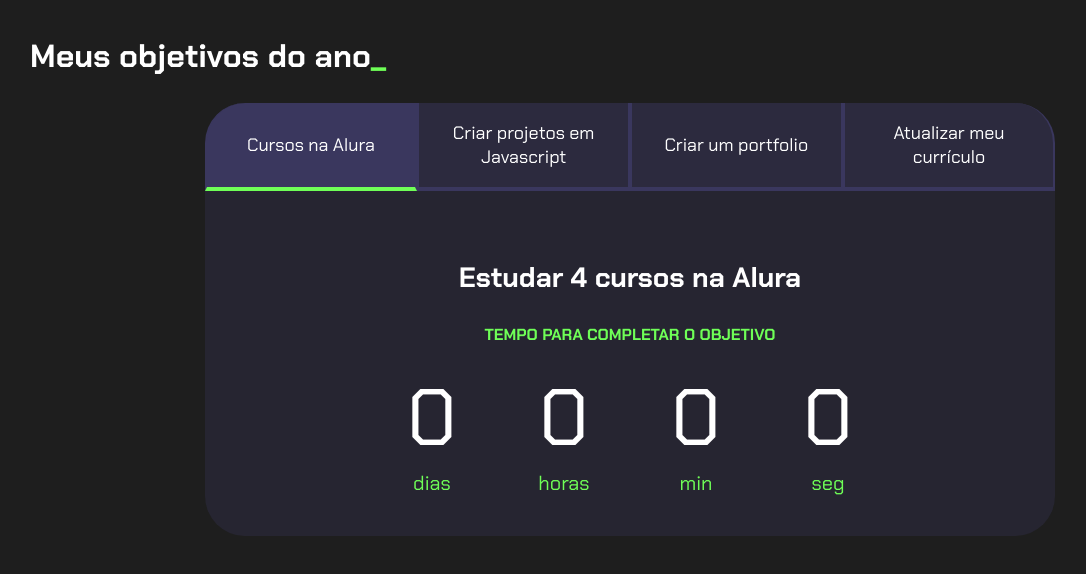
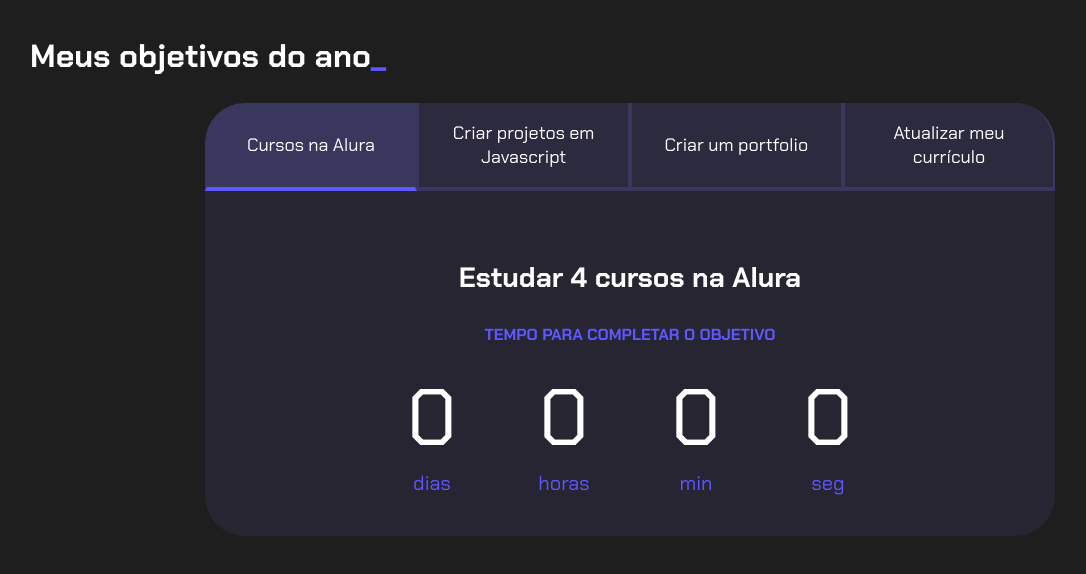
Before and after one commit to carlosss12334/projeto-de-vida, a plain HTML site: page index.html in a window 1280 px wide. Shown: the whole page, without its empty margins (10-1096 px from the left). Drawn offline with Linux system fonts and the light colour scheme.

Commit message:
Update style.css

```diff
--- a/style.css
+++ b/style.css
@@ -2,7 +2,7 @@
 
 :root {
     --cor-de-fundo: #1E1E1E;
-    --verde: #6FFF57;
+    --azul: #5f57ff;
     --branco: #FFFFFF;
     --botao-ativo: #3A375E;
     --botao-inativo: rgba(58, 55, 94, 0.5);
@@ -33,7 +33,7 @@ body {
 }
 
 .titulo-principal span {
-    color: var(--verde);
+    color: var(--azul);
 }
 
 
@@ -63,7 +63,7 @@ body {
 
 .botao.ativo {
     background-color: var(--botao-ativo);
-    border-bottom: 4px solid var(--verde);
+    border-bottom: 4px solid var(--azul);
 }
 
 .abas-textos {
@@ -87,7 +87,7 @@ body {
 
 .aba-conteudo-titulo-secundario {
     text-align: center;
-    color: var(--verde);
+    color: var(--azul);
     text-transform: uppercase;
 }
 
@@ -110,7 +110,7 @@ body {
 }
 
 .contador-digito-texto {
-    color: var(--verde);
+    color: var(--azul);
     font-size: 20px;
     margin: 0;
 
```
